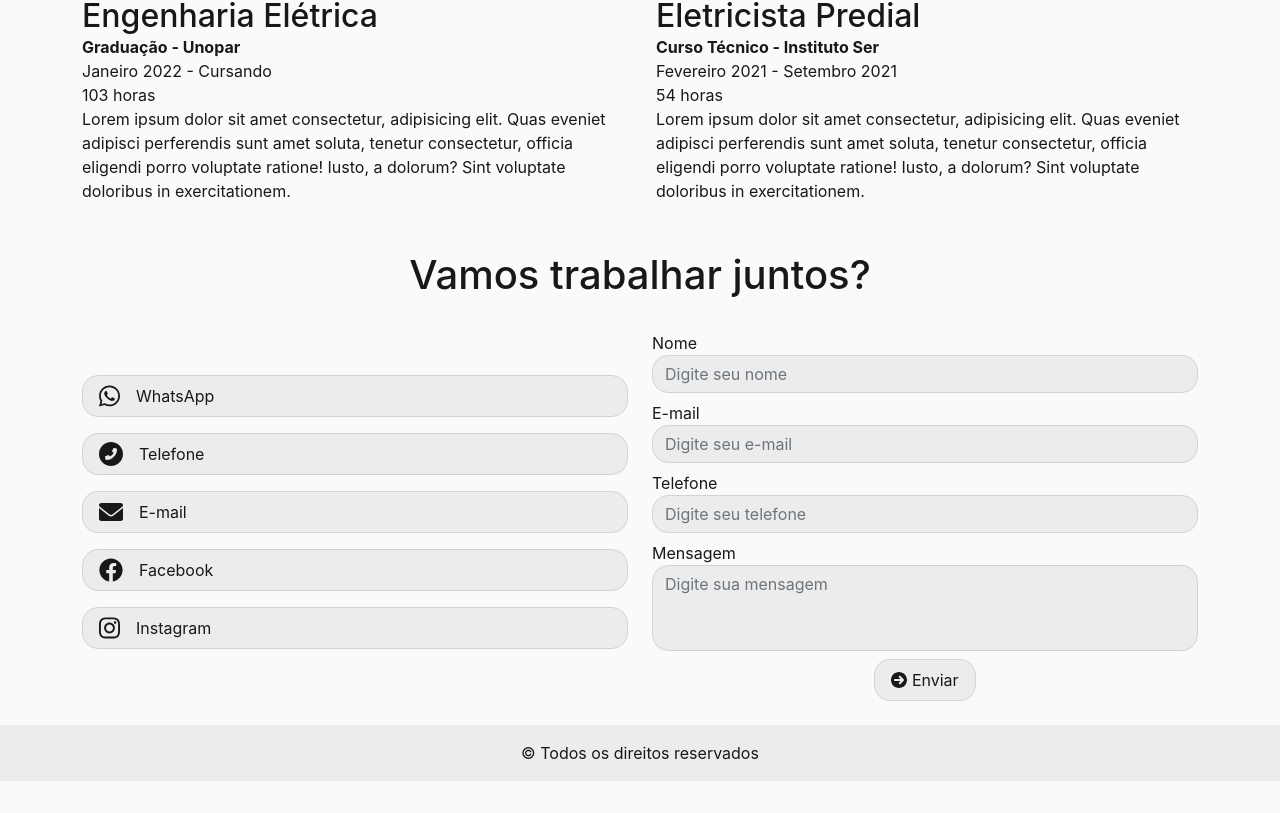
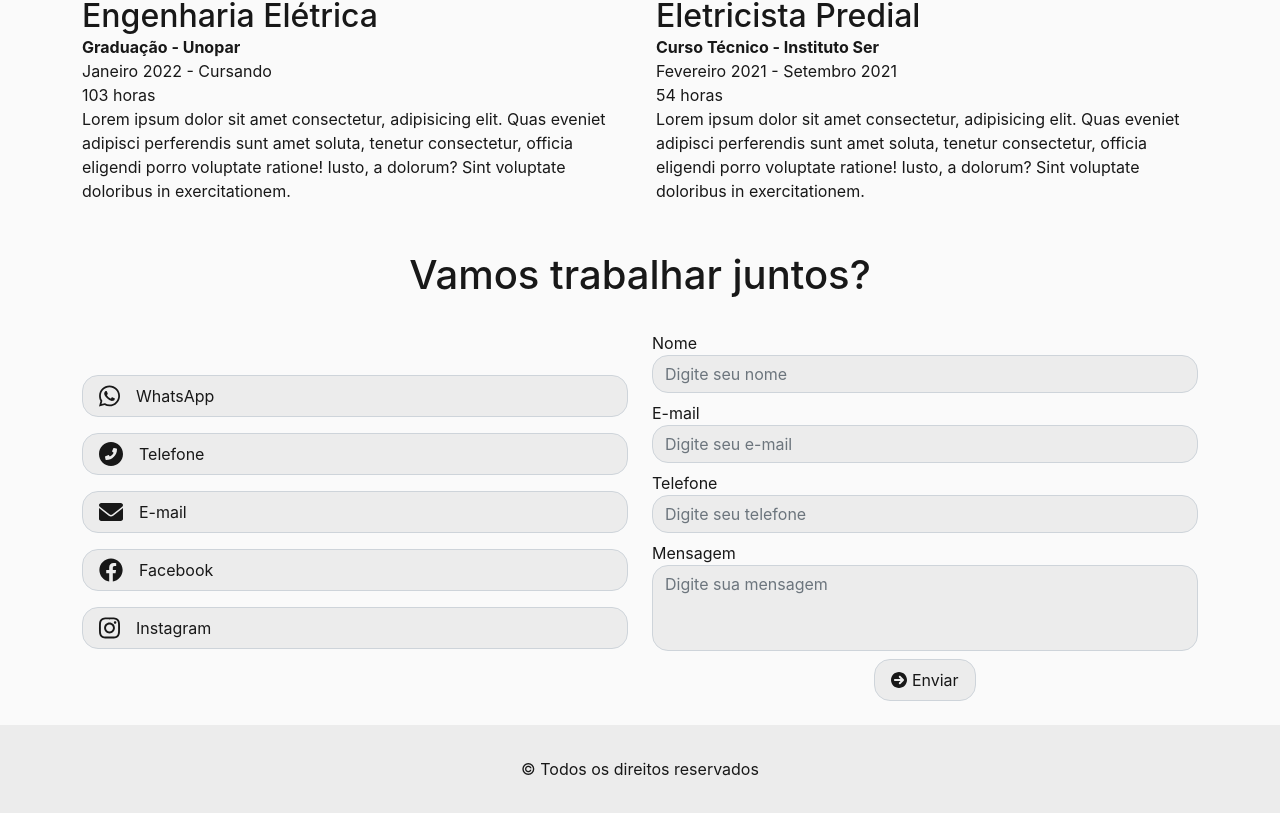
Before and after one commit to kaualandi/lenilson, a React (Create React App) app: page / in a window 1280 px wide. Shown: the part 1176-1989 px from the top of the page. Before the commit the page ends 1957 px from the top, so only its background shows below. Built offline with nearby package versions, Linux system fonts and the light colour scheme; no server answers.

Commit message:
fixed padding footer

```diff
--- a/src/App.scss
+++ b/src/App.scss
@@ -39,7 +39,7 @@
 }
 
 #footer {
-    padding: 1rem 0;
+    padding: 2rem 0;
     background-color: $background-two;
     p {
         margin: 0;
```
